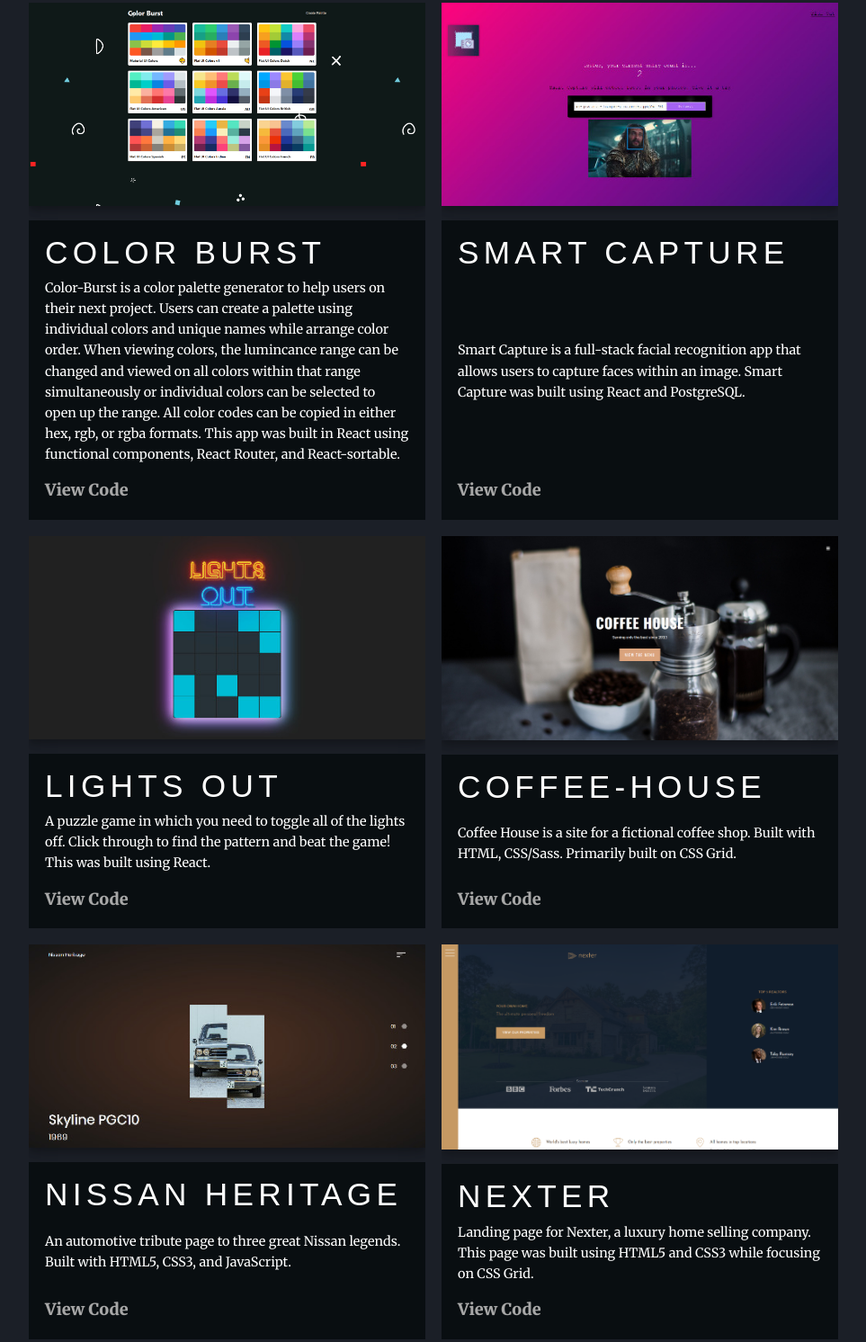
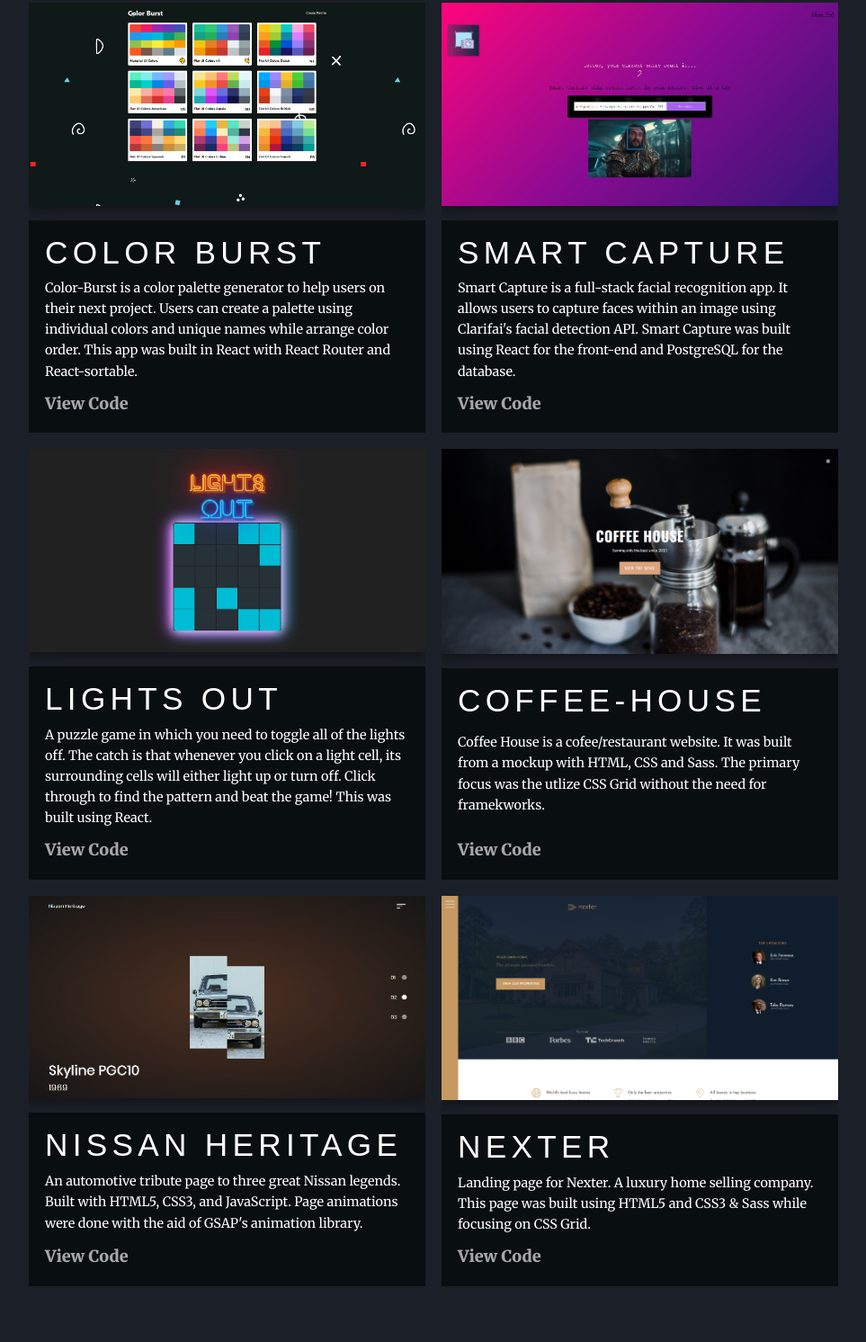
Before and after one commit to dvlprdave/portfolio, a plain HTML site: page index.html in a window 1280 px wide. Shown: the part 1599-3091 px from the top of the page at 90% size, without its empty margins (158-1121 px from the left). Drawn offline with nearby package versions, Linux system fonts and the light colour scheme; a web font is replaced by a local one.

Commit message:
added new portfolio descriptions

```diff
--- a/index.html
+++ b/index.html
@@ -102,9 +102,9 @@
         <figcaption>
           <h2 class="portfolio-title">Color Burst</h2>
           <p class="portfolio-description">
-            <!-- Color-Burst is a color palette generator built in React using functional components, React Router and
-            React-sortable. -->
-            Color-Burst is a color palette generator to help users on their next project. Users can create a palette using individual colors and unique names while arrange color order. When viewing colors, the lumincance range can be changed and viewed on all colors within that range simultaneously or individual colors can be selected to open up the range. All color codes can be copied in either hex, rgb, or rgba formats. This app was built in React using functional components, React Router, and React-sortable.
+            Color-Burst is a color palette generator to help users on their next project. Users can create a palette
+            using individual colors and unique names while arrange color order. This app was built in React with React
+            Router and React-sortable.
           </p>
           <a href="https://github.com/dvlprdave/Color-Burst" class="portfolio-link" target="_blank">View Code</a>
         </figcaption>
@@ -118,8 +118,9 @@
         <figcaption>
           <h2 class="portfolio-title">Smart Capture</h2>
           <p class="portfolio-description">
-            Smart Capture is a full-stack facial recognition app that allows users to capture faces within an image.
-            Smart Capture was built using React and PostgreSQL.
+            Smart Capture is a full-stack facial recognition app. It allows users to capture faces within an image using
+            Clarifai's facial detection API. Smart Capture was built using React for the front-end and PostgreSQL for
+            the database.
           </p>
           <a href="https://github.com/dvlprdave/smart-brain" class="portfolio-link" target="_blank">View Code</a>
         </figcaption>
@@ -132,7 +133,9 @@
         <figcaption>
           <h2 class="portfolio-title">Lights Out</h2>
           <p class="portfolio-description">
-            A puzzle game in which you need to toggle all of the lights off. Click through to find the pattern and beat
+            A puzzle game in which you need to toggle all of the lights off. The catch is that whenever you click on a
+            light cell, its surrounding cells will either light up or turn off. Click through to find the pattern and
+            beat
             the game! This was built using React.
           </p>
           <a href="https://github.com/dvlprdave/lights-out" class="portfolio-link" target="_blank">View Code</a>
@@ -147,8 +150,8 @@
         <figcaption>
           <h2 class="portfolio-title">Coffee-House</h2>
           <p class="portfolio-description">
-            Coffee House is a site for a fictional coffee shop. Built with HTML,
-            CSS/Sass. Primarily built on CSS Grid.
+            Coffee House is a cofee/restaurant website. It was built from a mockup with HTML, CSS and Sass. The primary
+            focus was the utlize CSS Grid without the need for framekworks.
           </p>
           <a href="https://github.com/dvlprdave/coffee-house" class="portfolio-link" target="_blank">View Code</a>
         </figcaption>
@@ -161,7 +164,8 @@
         <figcaption>
           <h2 class="portfolio-title">Nissan Heritage</h2>
           <p class="portfolio-description">
-            An automotive tribute page to three great Nissan legends. Built with HTML5, CSS3, and JavaScript.
+            An automotive tribute page to three great Nissan legends. Built with HTML5, CSS3, and JavaScript. Page
+            animations were done with the aid of GSAP's animation library.
           </p>
           <a href="https://github.com/dvlprdave/Nissan-Heritage" class="portfolio-link" target="_blank">View Code</a>
         </figcaption>
@@ -174,7 +178,8 @@
         <figcaption>
           <h2 class="portfolio-title">Nexter</h2>
           <p class="portfolio-description">
-            Landing page for Nexter, a luxury home selling company. This page was built using HTML5 and CSS3 while
+            Landing page for Nexter. A luxury home selling company. This page was built using HTML5 and CSS3 & Sass
+            while
             focusing on CSS Grid.
           </p>
           <a href="https://github.com/dvlprdave/nexter" class="portfolio-link" target="_blank">View Code</a>
--- a/scss/partials/_portfolio.scss
+++ b/scss/partials/_portfolio.scss
@@ -44,6 +44,7 @@
 
 .portfolio-description {
     font-size: 0.9rem;
+    margin-bottom: auto;
 }
 
 @media screen and (max-width: 600px) {
@@ -60,6 +61,7 @@
     color: $gray;
     font-weight: $fw-b;
     margin-top: auto;
+    padding-top: 10px;
     text-decoration: none;
 
     &:hover {
```
Also changed, not shown: css/main.css, 1 other file.
